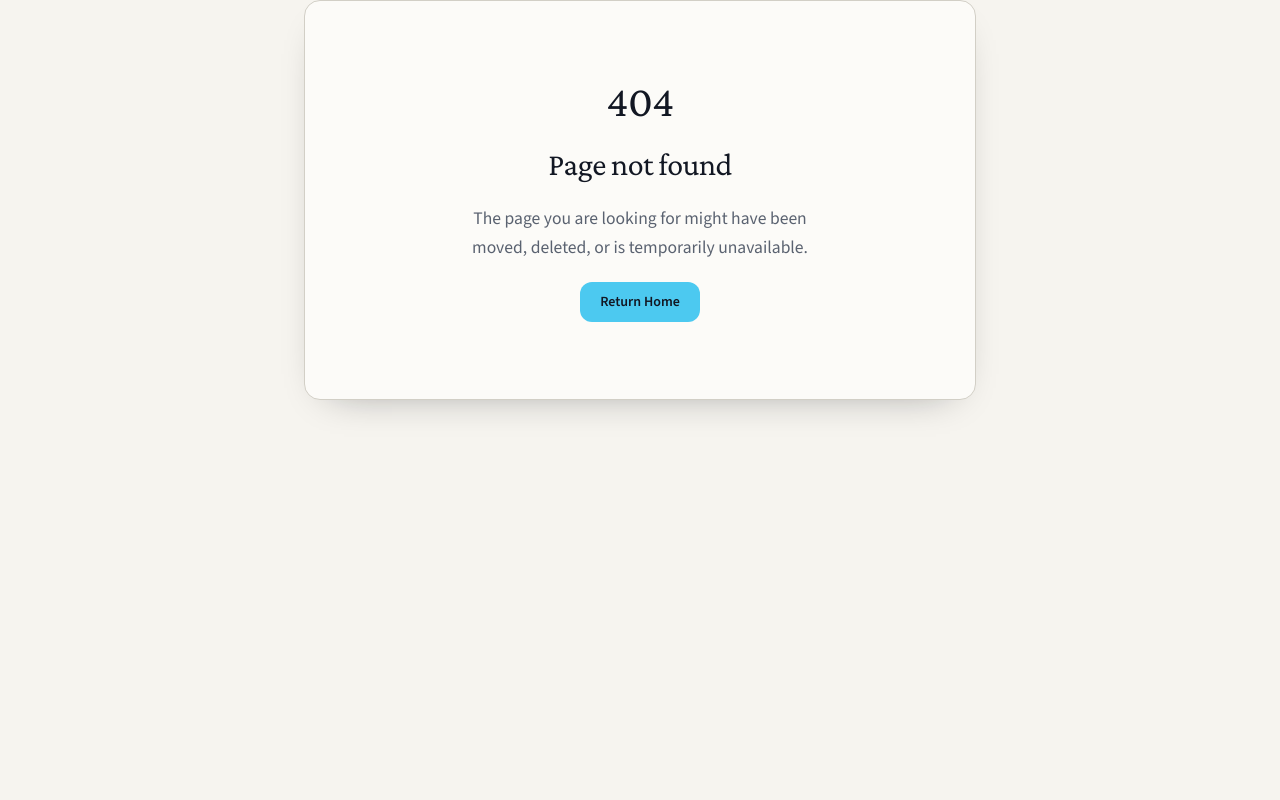
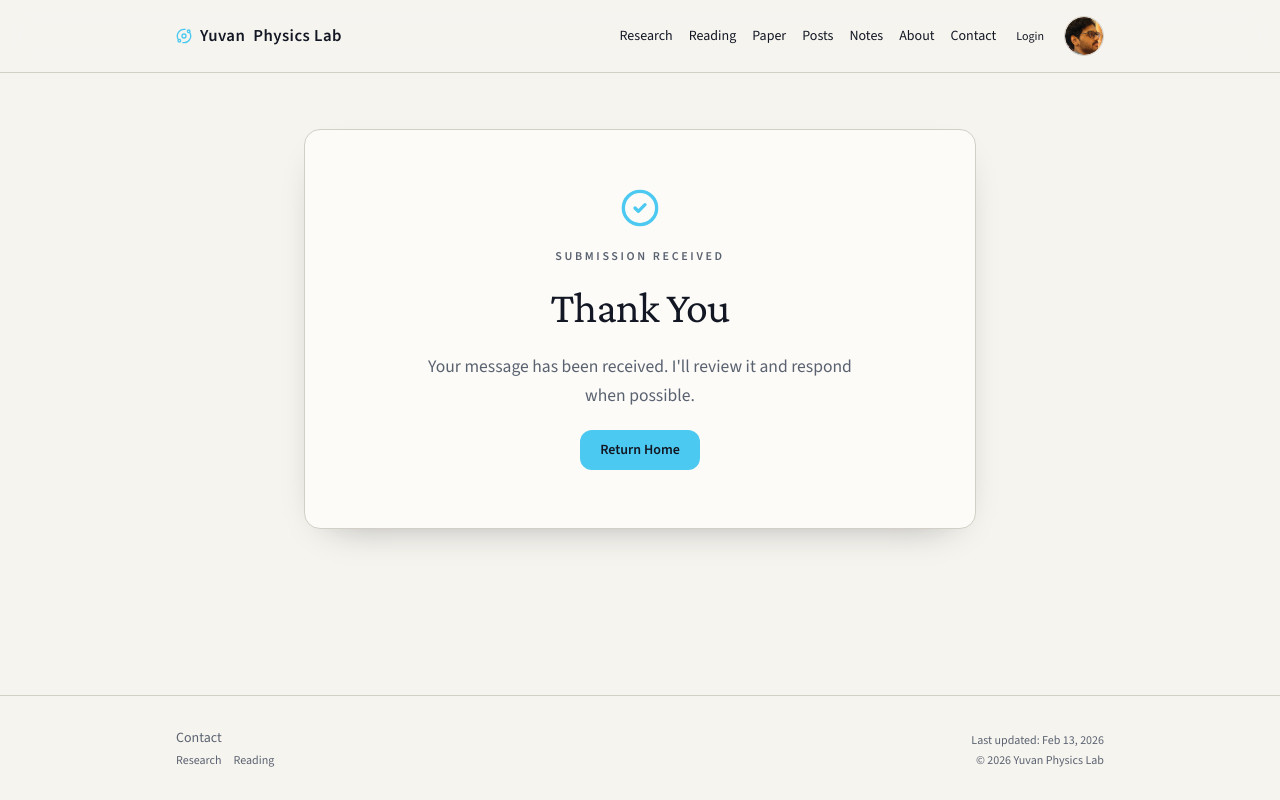
Before and after one commit to colonaive/yuvanphysicslab, a Next.js app: page /contact/thanks in a window 1280 px wide. Before the commit this address had no page. Built offline with nearby package versions, Linux system fonts and the light colour scheme; no server answers.

Commit message:
feat: implement netlify contact form with thanks flow

```diff
--- a/public/__forms.html
+++ b/public/__forms.html
@@ -6,18 +6,13 @@
     <title>Netlify Forms Detection</title>
 </head>
 <body>
-    <!-- This file is used by Netlify to detect forms for Next.js App Router -->
-    <form name="contact" data-netlify="true" hidden>
+    <!-- This file helps Netlify detect forms when using App Router -->
+    <form name="contact" method="POST" action="/contact/thanks" data-netlify="true" data-netlify-honeypot="bot-field" hidden>
+        <input type="hidden" name="form-name" value="contact" />
+        <input type="text" name="bot-field" />
         <input type="text" name="name" />
         <input type="email" name="email" />
-        <input type="text" name="institution" />
-        <select name="interest">
-            <option value="geometric-dl">Geometric Deep Learning</option>
-            <option value="quantum-gravity">Quantum Gravity</option>
-            <option value="categorical-qm">Categorical QM</option>
-            <option value="collaboration">General Collaboration</option>
-            <option value="other">Other</option>
-        </select>
+        <input type="text" name="subject" />
         <textarea name="message"></textarea>
     </form>
 </body>
--- a/src/app/(public)/contact/page.tsx
+++ b/src/app/(public)/contact/page.tsx
@@ -1,73 +1,38 @@
-"use client";
-
-import { useState } from "react";
 import { Container } from "@/components/site/Container";
-import { CheckCircle2, Loader2, Send } from "lucide-react";
 import { Button } from "@/components/ui/Button";
 import { Card } from "@/components/ui/Card";
 import { semanticClasses } from "@/theme/tokens";
 
 export default function ContactPage() {
-  const [status, setStatus] = useState<"idle" | "submitting" | "success" | "error">("idle");
-
   const inputClasses =
     "flex h-11 w-full rounded-button border border-border bg-surface px-3 py-2 text-sm text-text placeholder:text-muted focus-visible:outline-none focus-visible:ring-2 focus-visible:ring-accent/40";
-
-  const handleSubmit = async (e: React.FormEvent<HTMLFormElement>) => {
-    e.preventDefault();
-    setStatus("submitting");
-
-    const formData = new FormData(e.currentTarget);
-
-    try {
-      const response = await fetch("/", {
-        method: "POST",
-        headers: { "Content-Type": "application/x-www-form-urlencoded" },
-        body: new URLSearchParams(formData as never).toString(),
-      });
-
-      if (response.ok) {
-        setStatus("success");
-      } else {
-        setStatus("error");
-      }
-    } catch {
-      setStatus("error");
-    }
-  };
-
-  if (status === "success") {
-    return (
-      <Container>
-        <Card className="mx-auto flex min-h-[50vh] max-w-2xl flex-col items-center justify-center space-y-6 p-8 text-center">
-          <div className="flex h-16 w-16 items-center justify-center rounded-full border border-border bg-surface2 text-accent">
-            <CheckCircle2 className="h-8 w-8" />
-          </div>
-          <div className="space-y-2">
-            <h1>Message Received</h1>
-            <p className="mx-auto max-w-sm text-muted">
-              Thank you for reaching out. I will respond as soon as possible.
-            </p>
-          </div>
-          <Button onClick={() => setStatus("idle")} variant="ghost">
-            Send another message
-          </Button>
-        </Card>
-      </Container>
-    );
-  }
 
   return (
     <Container>
       <Card className="mx-auto max-w-3xl space-y-8 p-6 sm:p-8">
         <div className="space-y-2">
           <p className={semanticClasses.sectionMarker}>Contact</p>
-          <h1>Discuss Research</h1>
-          <p className="text-muted">Questions, collaboration inquiries, and reading suggestions are welcome.</p>
+          <h1>Contact</h1>
+          <p className="text-muted">
+            For research discussions or collaboration, leave a message below.
+          </p>
         </div>
 
-        <form name="contact" method="POST" onSubmit={handleSubmit} className="space-y-6">
+        <form
+          name="contact"
+          method="POST"
+          action="/contact/thanks"
+          data-netlify="true"
+          data-netlify-honeypot="bot-field"
+          className="space-y-6"
+        >
           <input type="hidden" name="form-name" value="contact" />
+          <p className="hidden" aria-hidden="true">
+            <label>
+              Don&apos;t fill this out if you&apos;re human:{" "}
+              <input name="bot-field" />
+            </label>
+          </p>
 
           <div className="grid grid-cols-1 gap-6 sm:grid-cols-2">
             <div className="space-y-2">
@@ -85,24 +50,10 @@ export default function ContactPage() {
           </div>
 
           <div className="space-y-2">
-            <label htmlFor="institution" className="text-sm font-medium">
-              Institution / Company (Optional)
+            <label htmlFor="subject" className="text-sm font-medium">
+              Subject
             </label>
-            <input id="institution" name="institution" placeholder="University or Laboratory" className={inputClasses} />
-          </div>
-
-          <div className="space-y-2">
-            <label htmlFor="interest" className="text-sm font-medium">
-              Primary Interest
-            </label>
-            <select id="interest" name="interest" required className={inputClasses}>
-              <option value="">Select an area</option>
-              <option value="geometric-dl">Geometric Deep Learning</option>
-              <option value="quantum-gravity">Quantum Gravity</option>
-              <option value="categorical-qm">Categorical QM</option>
-              <option value="collaboration">General Collaboration</option>
-              <option value="other">Other</option>
-            </select>
+            <input id="subject" name="subject" required placeholder="Topic of your message" className={inputClasses} />
           </div>
 
           <div className="space-y-2">
@@ -119,15 +70,7 @@ export default function ContactPage() {
             />
           </div>
 
-          {status === "error" && (
-            <p className="text-sm font-medium text-red-500">
-              Something went wrong. Please try again or email me directly.
-            </p>
-          )}
-
-          <Button type="submit" disabled={status === "submitting"}>
-            {status === "submitting" ? <Loader2 className="h-4 w-4 animate-spin" /> : <>Send Message <Send className="h-4 w-4" /></>}
-          </Button>
+          <Button type="submit">Send Message</Button>
         </form>
       </Card>
     </Container>
--- /dev/null
+++ b/src/app/(public)/contact/thanks/page.tsx
@@ -0,0 +1,21 @@
+import { Container } from "@/components/site/Container";
+import { Card } from "@/components/ui/Card";
+import { Button } from "@/components/ui/Button";
+import { CheckCircle2 } from "lucide-react";
+import { semanticClasses } from "@/theme/tokens";
+
+export default function ContactThanksPage() {
+  return (
+    <Container>
+      <Card className="mx-auto flex min-h-[50vh] max-w-2xl flex-col items-center justify-center space-y-5 p-8 text-center">
+        <CheckCircle2 className="h-10 w-10 text-accent" />
+        <p className={semanticClasses.sectionMarker}>Submission Received</p>
+        <h1>Thank You</h1>
+        <p className="max-w-md text-muted">
+          Your message has been received. I&apos;ll review it and respond when possible.
+        </p>
+        <Button href="/">Return Home</Button>
+      </Card>
+    </Container>
+  );
+}
--- a/src/app/(public)/research/page.tsx
+++ b/src/app/(public)/research/page.tsx
@@ -62,9 +62,9 @@ export default function ResearchPage() {
         <h2 className="text-2xl">Collaboration</h2>
         <Card className="space-y-3 p-6">
           <p className="text-sm text-muted">{researchFocus.collaboration.message}</p>
-          <p className="text-sm text-text">
-            Contact: <span className="font-medium">{researchFocus.collaboration.email}</span>
-          </p>
+          <Button href={researchFocus.collaboration.contactHref} variant="outline">
+            Contact
+          </Button>
         </Card>
       </section>
 
--- a/src/components/site/SiteFooter.tsx
+++ b/src/components/site/SiteFooter.tsx
@@ -13,10 +13,9 @@ export function SiteFooter() {
       <Container>
         <div className="flex flex-col gap-2 text-sm text-muted md:flex-row md:items-end md:justify-between">
           <div className="space-y-1">
-            <p>
-              Contact:{" "}
-              <Link href="mailto:yuvan.lab@proton.me" className="font-medium text-text">
-                yuvan.lab@proton.me
+            <p className="text-sm">
+              <Link href="/contact" className="font-medium text-text">
+                Contact
               </Link>
             </p>
             <p className="text-xs">
--- a/src/components/site/SiteHeader.tsx
+++ b/src/components/site/SiteHeader.tsx
@@ -106,6 +106,15 @@ export function SiteHeader() {
             >
               About
             </Link>
+            <Link
+              href="/contact"
+              className={cn(
+                "hidden text-muted md:inline",
+                isActive("/contact") && "text-text underline decoration-accent/80"
+              )}
+            >
+              Contact
+            </Link>
           </nav>
 
           {isAuthed ? (
--- a/src/content/research-focus.ts
+++ b/src/content/research-focus.ts
@@ -24,6 +24,6 @@ export const researchFocus = {
   collaboration: {
     message:
       "I welcome collaboration with students, researchers, and professors working in gravitation, causality, or mathematically rigorous spacetime modeling.",
-    email: "yuvan [dot] lab [at] proton [dot] me",
+    contactHref: "/contact",
   },
 } as const;
```
Also changed, not shown: 1 other file (tests, documents, lock files or other folders).
